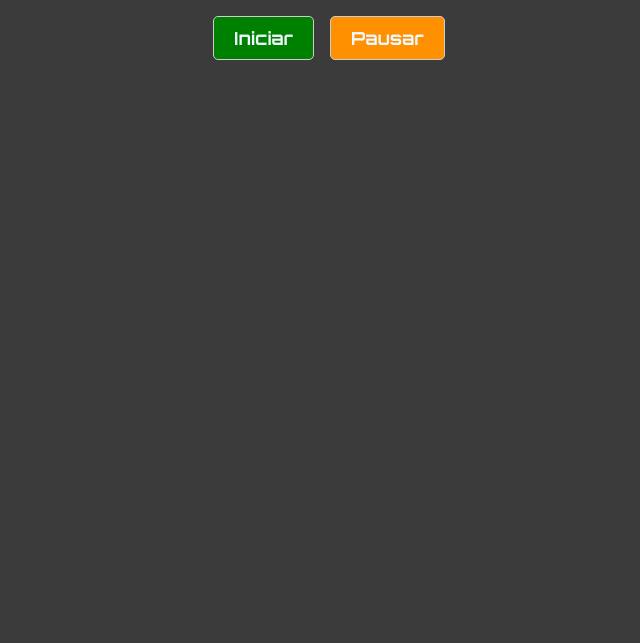
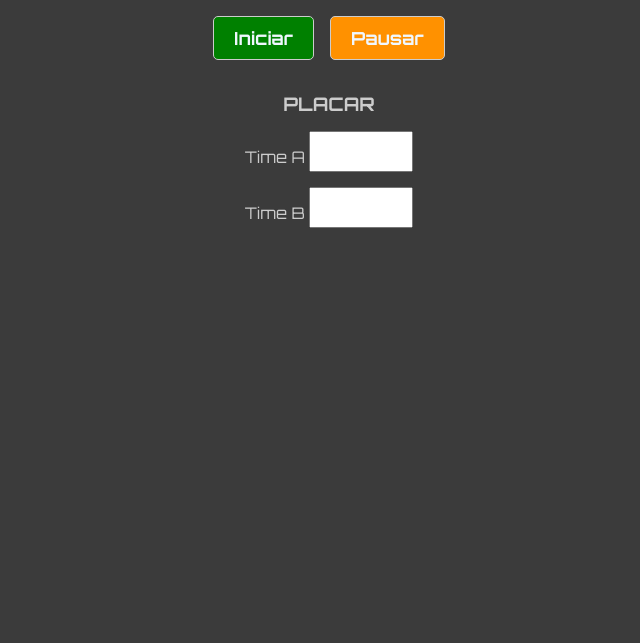
Before and after one commit to FrankMarcelino/projeto-cronometro, a plain HTML site: page index.html in a window 1280 px wide. Shown: the part 205-848 px from the top of the page, without its empty margins (311-951 px from the left). Drawn offline with Linux system fonts and the light colour scheme.

Commit message:
versão 01

```diff
--- a/index.html
+++ b/index.html
@@ -5,7 +5,7 @@
     <meta charset="UTF-8">
     <meta name="viewport" content="width=device-width, initial-scale=1.0">
     <link rel="stylesheet" href="style.css">
-    <title>Cronômetro JS</title>
+    <title>Cronômetro Racha</title>
     <script src="script.js" defer></script>
     <link rel="preconnect" href="https://fonts.googleapis.com">
     <link rel="preconnect" href="https://fonts.gstatic.com" crossorigin>
@@ -16,7 +16,7 @@
 
 <body>
     <div class="container">
-        <h1>Cronômetro</h1>
+        <h1>Tempo da partida</h1>
         <div class="time">
             <div class="timer" id="minutes">00</div>
             <div class="separator">:</div>
@@ -33,6 +33,21 @@
             <button class="btn" id="resumeBtn">Continuar</button>
             <button class="btn" id="resetBtn">Resetar</button>
         </div>
+
+        <div class="container-placar">
+            <h3 class="titulo-placar">PLACAR</h3>
+            <div class="gols">
+                <div>
+                    <label for="text">Time A</label>
+                    <input type="" class="gols-placas">
+                </div>
+                <div>
+                    <label for="text">Time B</label>
+                    <input type="text" class="gols-placas">
+                </div>
+            </div>
+        </div>
+
     </div>
 
 
--- a/style.css
+++ b/style.css
@@ -79,3 +79,21 @@
 #resetBtn {
     display: none;
 }
+
+.titulo-placar {
+    text-align: center;
+    color: #ccc;
+    margin-bottom: 15px;
+}
+
+.gols {
+    display: flex;
+    flex-direction: column;
+    gap: 15px;
+    color: #ccc;
+}
+
+.gols-placas {
+    font-size: 30px;
+    width: 100px;
+}
```
